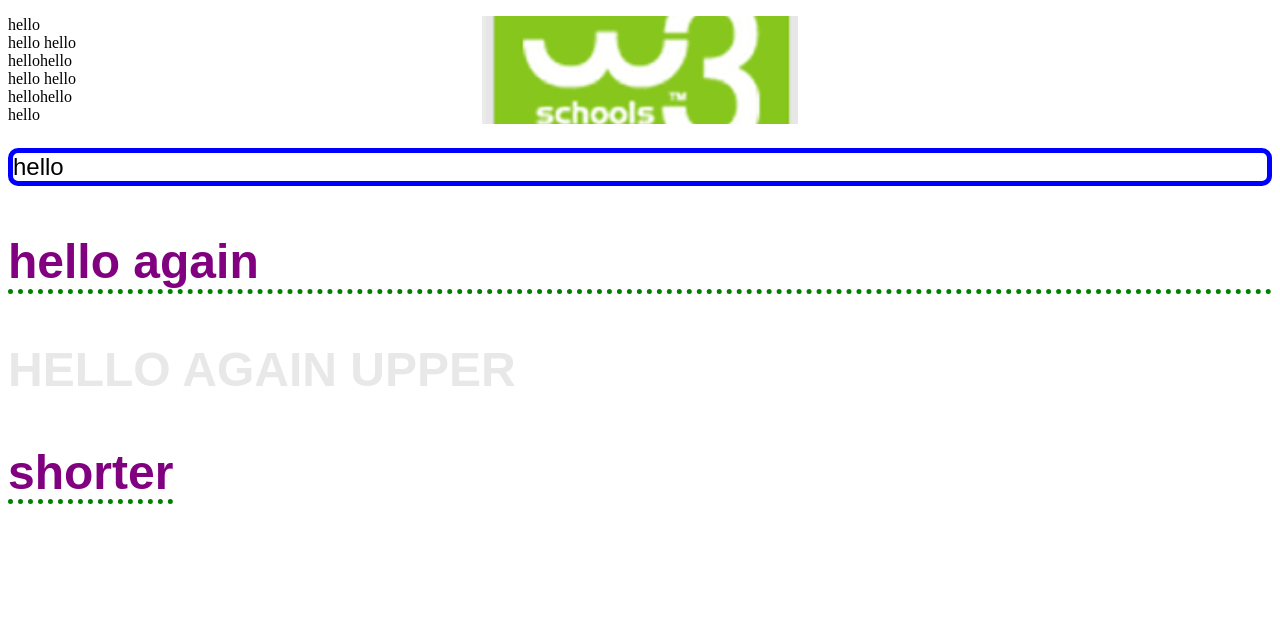
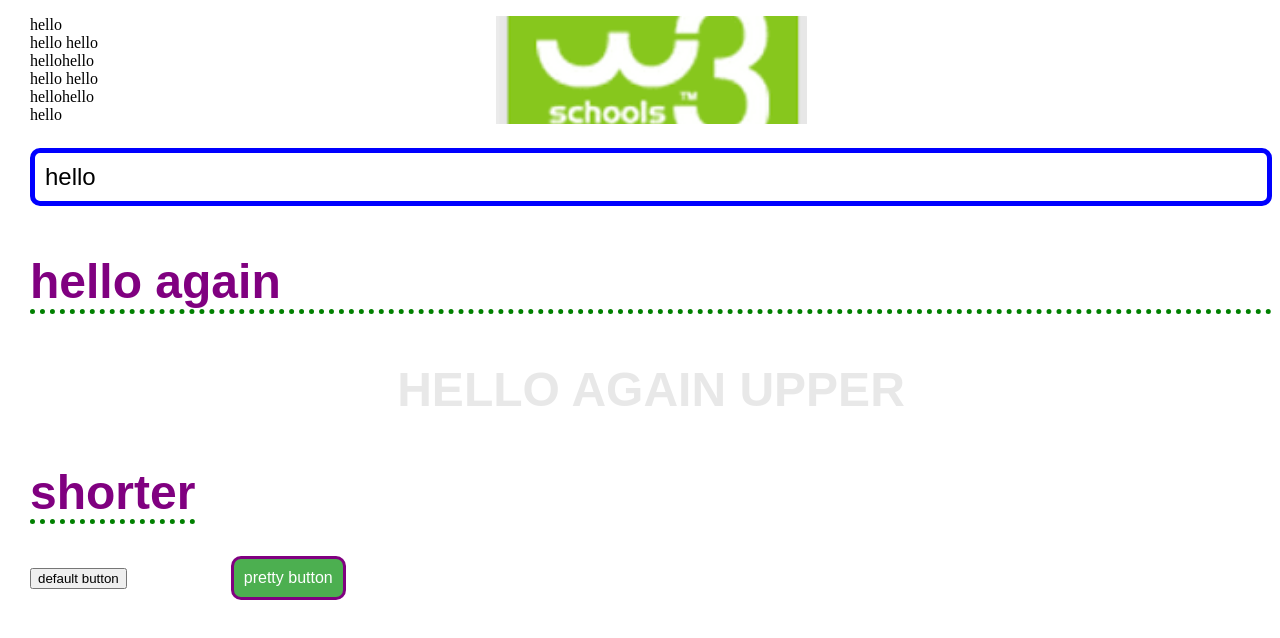
Before and after one commit to fullstack180822/08.09.2022, a plain HTML site: page proj3/index.html in a window 1280 px wide. Drawn offline with Linux system fonts and the light colour scheme.

Commit message:
Update index.html

```diff
--- a/proj3/index.html
+++ b/proj3/index.html
@@ -23,7 +23,8 @@
         .p4 {
           font-family: Fantasy; font-size: 48px;
           font-weight: bold; color: rgba(100, 100, 100, 0.149);
-          text-transform: uppercase
+          text-transform: uppercase;
+          text-align: center;
         }
         .img_css {
           background-image: url('images/download.png');
@@ -31,19 +32,31 @@
           background-position: center;
           background-size: 25%;
         }
+        #pretty_button {
+          background-color: #4CAF50;
+          border: 3px solid purple;
+          border-radius: 10px;
+          color: white;
+          font-size: 16px;
+          cursor: pointer;
+          padding: 10px;
+          margin-left: 100px;
+        }
     </style>
 
 </head>
 
-<body >
+<body style="margin-left: 30px">
     <p class="img_css">hello <br/>hello
       hello <br/>hellohello <br/>hello
       hello <br/>hellohello <br/>hello</p>
-    <p class="p2">hello </p>
+    <p class="p2" style="padding:10px">hello </p>
     <p class="p3">hello again</p>
     <p class="p4">hello again upper</p>
     <span class="p3">shorter</span>
-    </form>
+    <br /><br /><br />
+    <button>default button</button>
+    <button id="pretty_button">pretty button</button>
 
 </body>
 </html>
```
